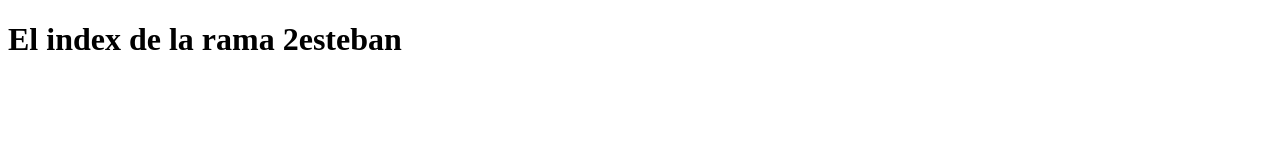
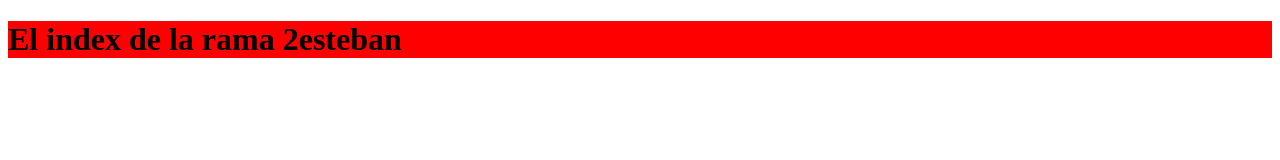
Before and after one commit to EstebanNunez99/Hermanos-jota-tp-ITBA-Equipo-Dinamita-, a plain HTML site: page index.html in a window 1280 px wide. Drawn offline with Linux system fonts and the light colour scheme.

Commit message:
añadi styles.css y enlace al html

```diff
--- a/index.html
+++ b/index.html
@@ -4,11 +4,13 @@
     <meta charset="UTF-8">
     <meta name="viewport" content="width=device-width, initial-scale=1.0">
     <title>Hermanos Jota</title>
+    <link rel="stylesheet" href="styles.css">
 </head>
 <body>
-    <head>
+    <header class="encabezado">
         <h1>El index de la rama 2esteban</h1>
-    </head>
+    </header>
+
     <body>
 
 
--- /dev/null
+++ b/styles.css
@@ -0,0 +1,4 @@
+.encabezado {
+    background-color: red;
+    border: solid 1px solid;
+}
```
